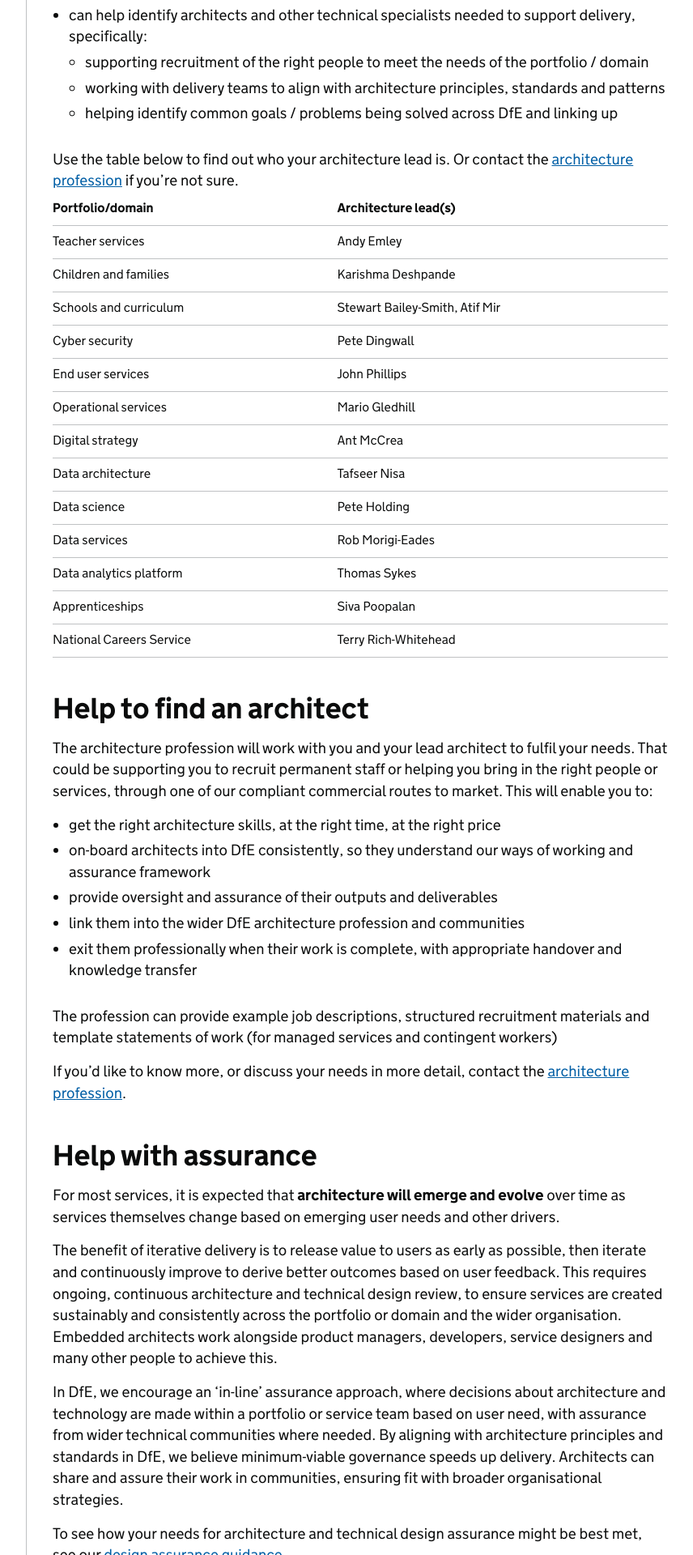
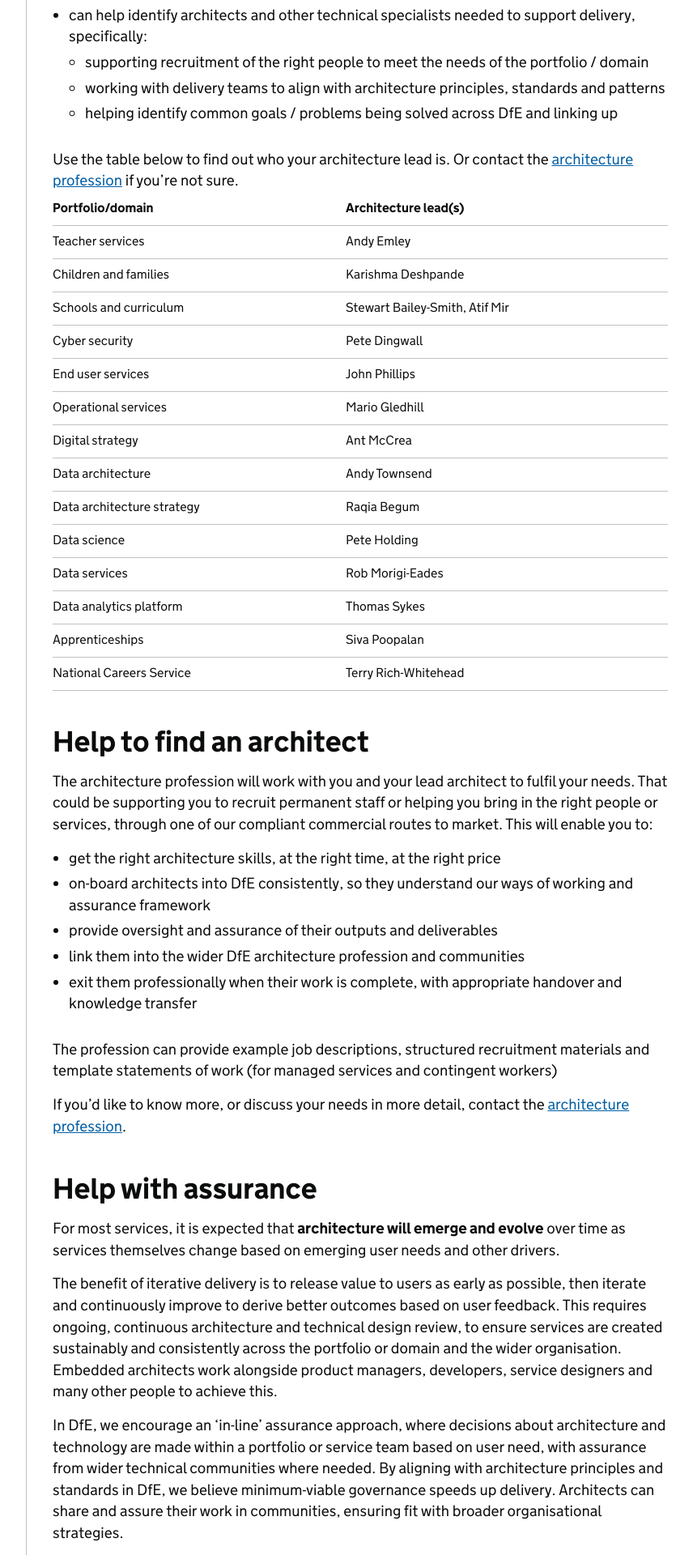
Before and after one commit to DFE-Digital/architecture, a Jekyll site: the page built from profession/architecture-profession.md, in a window 1280 px wide. Shown: the part 1116-3036 px from the top of the page at 81% size, without its empty margins (298-1154 px from the left). Built offline with Jekyll 4.4.1, drawn with Linux system fonts in a browser that asks for light colours; our own code applies the rules of GitHub Pages for plain Markdown files.

Commit message:
updates for Andy T
As per Andy Townsend requests to update data architecture bits in profession and community pages

```diff
--- a/profession/architecture-profession.md
+++ b/profession/architecture-profession.md
@@ -48,7 +48,8 @@ Use the table below to find out who your architecture lead is. Or contact the [a
 | End user services | John Phillips |
 | Operational services | Mario Gledhill |
 | Digital strategy | Ant McCrea |
-| Data architecture | Tafseer Nisa |
+| Data architecture | Andy Townsend |
+| Data architecture strategy | Raqia Begum |
 | Data science | Pete Holding |
 | Data services | Rob Morigi-Eades |
 | Data analytics platform | Thomas Sykes |
```
Also changed, not shown: profession/architecture-community.md (+1 -1 lines).
